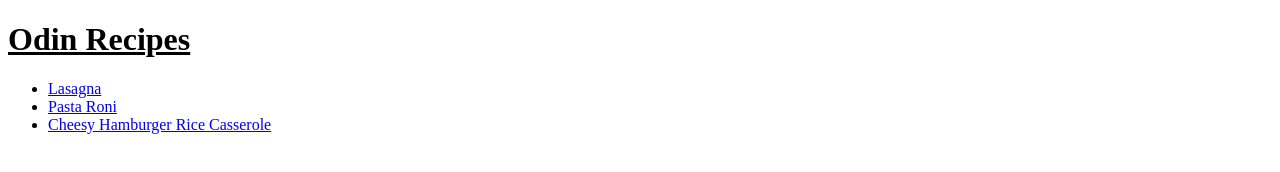
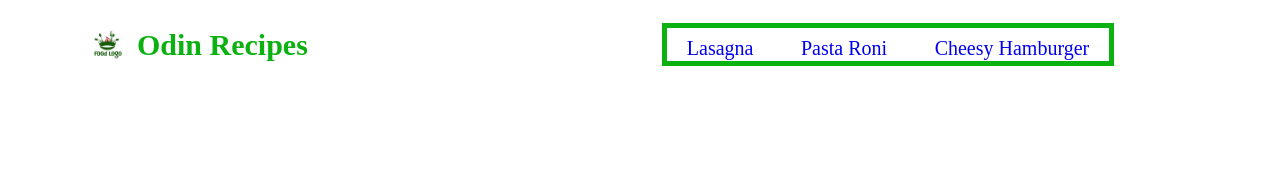
Before and after one commit to safieawaad/odin-recipes, a plain HTML site: page index.html in a window 1280 px wide. Drawn offline with Linux system fonts and the light colour scheme.

Commit message:
Just trying new things

```diff
--- a/index.html
+++ b/index.html
@@ -5,16 +5,20 @@
     <meta charset="UTF-8">
     <meta http-equiv="X-UA-Compatible" content="IE=edge">
     <meta name="viewport" content="width=device-width, initial-scale=1.0">
+    <link rel="stylesheet" href="style.css">
     <title>Odin Recipes</title>
 </head>
 
 <body>
-    <h1><u>Odin Recipes</u></h1>
-    <ul>
-        <li><a href="recipes/lasagna.html">Lasagna</a></li>
-        <li><a href="recipes/PastaRoni.html">Pasta Roni</a></li>
-        <li><a href="recipes/UniqueHamburger.html">Cheesy Hamburger Rice Casserole</a></li>
-    </ul>
+    <img src="imgs/images.png" alt="Logo Image" id="logoimg">
+    <h1>Odin Recipes</h1>
+    <nav>
+        <ul>
+            <li><a href="recipes/lasagna.html">Lasagna</a></li>
+            <li><a href="recipes/PastaRoni.html">Pasta Roni</a></li>
+            <li><a href="recipes/UniqueHamburger.html">Cheesy Hamburger</a></li>
+        </ul>
+    </nav>
 
 </body>
 
--- /dev/null
+++ b/style.css
@@ -0,0 +1,38 @@
+#logoimg {
+    display: inline-block;
+    height: 50px;
+    width: auto;
+    margin-left: 75px;
+}
+
+h1,
+nav {
+    font-family: "Times New Roman", Times, serif;
+    font-size: 30px;
+    display: inline-block;
+    vertical-align: 15px;
+    margin-left: 0px;
+    color: #0bb111;
+}
+
+nav {
+    margin-left: 350px;
+}
+
+ul {
+    display: inline;
+    border: 5px solid;
+    padding-left: 0px;
+}
+
+li,
+a {
+    display: inline-block;
+    text-decoration: none;
+}
+
+li {
+    padding: 10px;
+    margin: 0px 10px;
+    font-size: 20px;
+}
```
Also changed, not shown: imgs/images.png (added).
